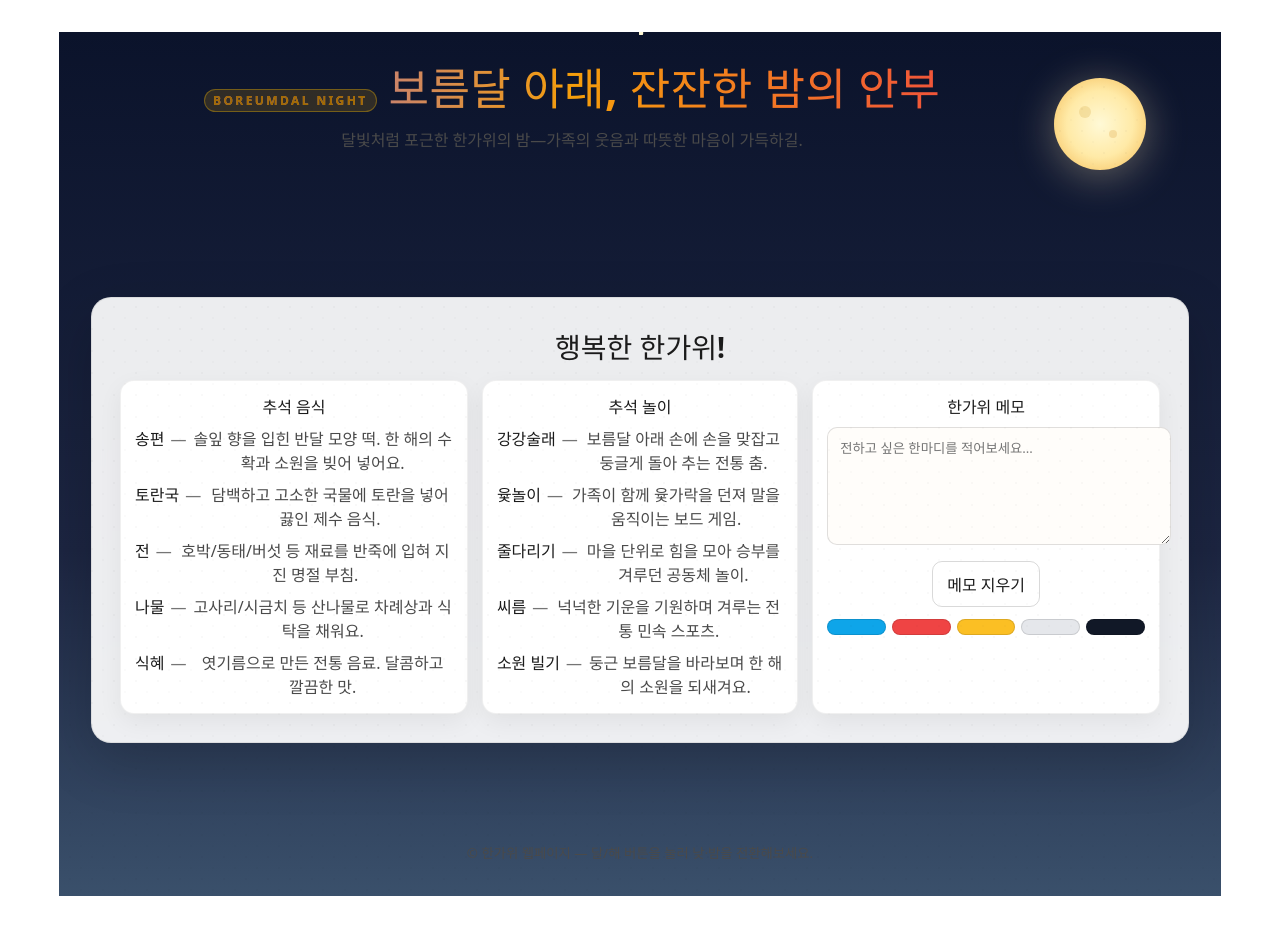
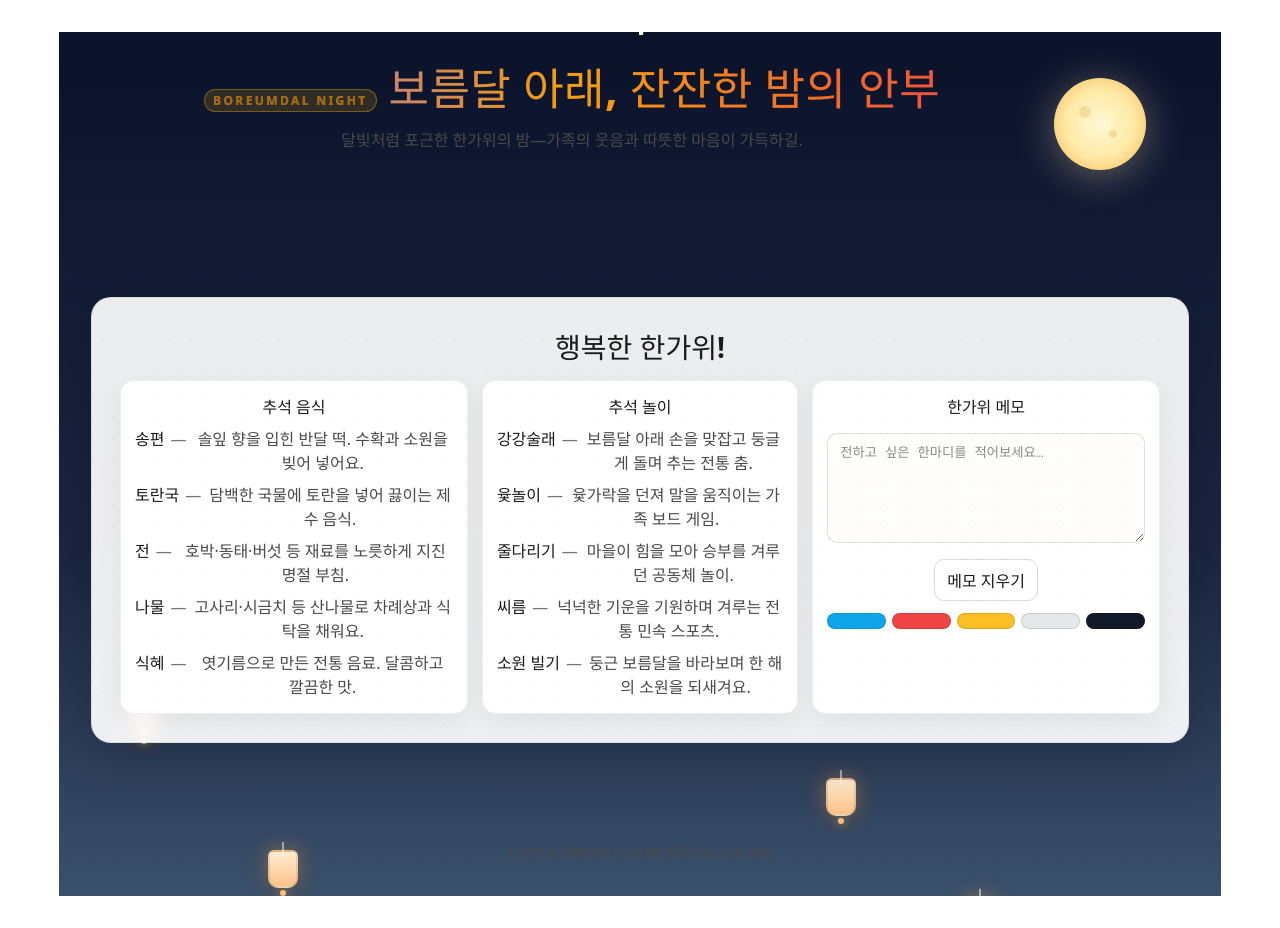
Before and after one commit to Ddaaan/PB-vue-static-page, a Vue app: page / in a window 1280 px wide. Built offline with nearby package versions, Linux system fonts and the light colour scheme.

Commit message:
Update 한가위 페이지

```diff
--- a/src/App.vue
+++ b/src/App.vue
@@ -1,11 +1,16 @@
 <template>
   <main class="app" :data-night="isNight">
-    <!-- 배경: 하늘/별 -->
+    <!-- 별이 있는 밤하늘 -->
     <div class="sky" aria-hidden="true">
       <i v-for="n in 80" :key="n" class="star" />
     </div>
 
-    <!-- 헤더: 보름달 & 밤 느낌 카피 + 테마 토글 -->
+    <!-- 떠다니는 풍등 -->
+    <ul class="lanterns" aria-hidden="true">
+      <li v-for="i in 8" :key="i" :style="lanternStyle(i - 1)"></li>
+    </ul>
+
+    <!-- 헤더: 보름달 & 밤 느낌 + 토글 -->
     <header class="hero">
       <div class="copy">
         <h1>
@@ -46,7 +51,7 @@
       </button>
     </header>
 
-    <!-- 본문 섹션 -->
+    <!-- 본문 -->
     <section class="section">
       <h2>행복한 한가위!</h2>
 
@@ -79,10 +84,18 @@
         <article class="panel">
           <h3>한가위 메모</h3>
           <label class="note">
-            <textarea v-model="note" placeholder="전하고 싶은 한마디를 적어보세요…"></textarea>
+            <!-- ✅ 부모보다 커지지 않도록 box-sizing 및 width 고정, 글자색 진하게 -->
+            <textarea
+                v-model="note"
+                class="memo"
+                placeholder="전하고 싶은 한마디를 적어보세요…"
+            ></textarea>
           </label>
-          <button class="btn ghost" @click="clearNote" :disabled="note.trim().length === 0">메모 지우기</button>
+          <button class="btn ghost" @click="clearNote" :disabled="note.trim().length === 0">
+            메모 지우기
+          </button>
 
+          <!-- 오방색 포인트 -->
           <div class="obang">
             <span class="c-blue" title="청(東)"></span>
             <span class="c-red" title="적(南)"></span>
@@ -95,7 +108,7 @@
     </section>
 
     <footer class="foot">
-      <small>© 한가위 웹페이지 — 달/해 버튼을 눌러 낮·밤을 전환해보세요.</small>
+      <small>© 한가위 웹페이지 — 달/해 버튼으로 낮·밤 전환</small>
     </footer>
 
     <!-- 한지 텍스처 -->
@@ -112,21 +125,22 @@ function toggleTheme() {
   isNight.value = !isNight.value;
 }
 
-/** 데이터: 추석 음식/놀이 — 타입 명시로 안전하게 */
+/** 데이터 타입 */
 type Item = { name: string; desc: string; };
 
+/** 추석 음식/놀이 */
 const foods: Item[] = [
-  { name: '송편', desc: '솔잎 향을 입힌 반달 모양 떡. 한 해의 수확과 소원을 빚어 넣어요.' },
-  { name: '토란국', desc: '담백하고 고소한 국물에 토란을 넣어 끓인 제수 음식.' },
-  { name: '전', desc: '호박/동태/버섯 등 재료를 반죽에 입혀 지진 명절 부침.' },
-  { name: '나물', desc: '고사리/시금치 등 산나물로 차례상과 식탁을 채워요.' },
+  { name: '송편', desc: '솔잎 향을 입힌 반달 떡. 수확과 소원을 빚어 넣어요.' },
+  { name: '토란국', desc: '담백한 국물에 토란을 넣어 끓이는 제수 음식.' },
+  { name: '전', desc: '호박·동태·버섯 등 재료를 노릇하게 지진 명절 부침.' },
+  { name: '나물', desc: '고사리·시금치 등 산나물로 차례상과 식탁을 채워요.' },
   { name: '식혜', desc: '엿기름으로 만든 전통 음료. 달콤하고 깔끔한 맛.' },
 ];
 
 const plays: Item[] = [
-  { name: '강강술래', desc: '보름달 아래 손에 손을 맞잡고 둥글게 돌아 추는 전통 춤.' },
-  { name: '윷놀이', desc: '가족이 함께 윷가락을 던져 말을 움직이는 보드 게임.' },
-  { name: '줄다리기', desc: '마을 단위로 힘을 모아 승부를 겨루던 공동체 놀이.' },
+  { name: '강강술래', desc: '보름달 아래 손을 맞잡고 둥글게 돌며 추는 전통 춤.' },
+  { name: '윷놀이', desc: '윷가락을 던져 말을 움직이는 가족 보드 게임.' },
+  { name: '줄다리기', desc: '마을이 힘을 모아 승부를 겨루던 공동체 놀이.' },
   { name: '씨름', desc: '넉넉한 기운을 기원하며 겨루는 전통 민속 스포츠.' },
   { name: '소원 빌기', desc: '둥근 보름달을 바라보며 한 해의 소원을 되새겨요.' },
 ];
@@ -136,10 +150,24 @@ const note = ref('');
 function clearNote() {
   note.value = '';
 }
+
+/** 풍등 스타일 (엄격 TS 안전) */
+function lanternStyle(i: number) {
+  const left = (i * 12 + 6) % 100;
+  const delay = (i % 5) * 0.9;
+  const dur = 10 + (i % 4) * 2;
+  const scale = 0.8 + (i % 3) * 0.12;
+  return {
+    left: `${left}%`,
+    animationDelay: `${delay}s`,
+    animationDuration: `${dur}s`,
+    transform: `scale(${scale})`,
+  } as const;
+}
 </script>
 
 <style scoped>
-/* 색/배경 */
+/* 기본 레이아웃 / 컬러 */
 .app {
   --bg-night: linear-gradient(180deg, #0b132b 0%, #1c2541 60%, #3a506b 100%);
   --bg-day: linear-gradient(180deg, #9be2ff 0%, #c7f5ff 60%, #fef6e4 100%);
@@ -170,12 +198,10 @@ function clearNote() {
   opacity: 0.35; mix-blend-mode: multiply; pointer-events: none;
 }
 
-/* 배경 별 */
+/* 별 */
 .sky { position: absolute; inset: 0; overflow: hidden; pointer-events: none; }
 .star {
-  position: absolute;
-  width: 2px; height: 2px;
-  background: #fff9d6; border-radius: 50%;
+  position: absolute; width: 2px; height: 2px; background: #fff9d6; border-radius: 50%;
   top: calc((var(--i, 1) * 7) % 100 * 1%); left: calc((var(--i, 1) * 13) % 100 * 1%);
   opacity: .85; animation: twinkle 2.8s infinite ease-in-out;
 }
@@ -184,6 +210,22 @@ function clearNote() {
 .star:nth-child(n) { --i: 1; }
 @keyframes twinkle { 0%,100%{opacity:.4;transform:scale(1)} 50%{opacity:1;transform:scale(1.6)} }
 .app[data-night="false"] .star { display: none; }
+
+/* 풍등 */
+.lanterns { list-style: none; margin: 0; padding: 0; position: absolute; inset-inline: 0; bottom: -20vh; pointer-events: none; }
+.lanterns li {
+  position: absolute; bottom: -20vh; width: 26px; height: 34px;
+  background: linear-gradient(#ffecd1, #ffc48a);
+  border: 2px solid rgba(0,0,0,0.1);
+  border-radius: 6px 6px 10px 10px;
+  box-shadow: 0 8px 16px rgba(0,0,0,0.15), 0 0 20px rgba(255,160,64,0.45);
+  animation: floatUp linear infinite;
+}
+.lanterns li::before, .lanterns li::after { content:''; position:absolute; left:50%; transform:translateX(-50%); }
+.lanterns li::before { top:-10px; width:2px; height:14px; background:rgba(255,255,255,0.5); }
+.lanterns li::after { bottom:-10px; width:6px; height:6px; background:#ffbe76; border-radius:50%; box-shadow:0 0 10px rgba(255,190,118,0.8); }
+@keyframes floatUp { from{transform:translateY(0)} to{transform:translateY(-120vh)} }
+.app[data-night="false"] .lanterns li { opacity:.75; box-shadow: 0 6px 12px rgba(0,0,0,0.1), 0 0 0 rgba(255,160,64,0); }
 
 /* 헤더 */
 .hero {
@@ -228,24 +270,18 @@ function clearNote() {
   border-radius: 20px;
   padding: clamp(16px, 3.5vw, 28px);
 }
-.section > h2 {
-  margin: 0 0 12px; font-size: clamp(22px, 3.6vw, 28px);
-}
+.section > h2 { margin: 0 0 12px; font-size: clamp(22px, 3.6vw, 28px); }
 
 /* 그리드 */
-.grid {
-  display: grid; gap: 14px;
-  grid-template-columns: 1fr;
-}
-@media (min-width: 860px) {
-  .grid { grid-template-columns: 1.1fr 1fr 1.1fr; }
-}
+.grid { display: grid; gap: 14px; grid-template-columns: 1fr; }
+@media (min-width: 860px) { .grid { grid-template-columns: 1.1fr 1fr 1.1fr; } }
 
 /* 패널 */
 .panel {
   background: #fff; border: 1px solid rgba(0,0,0,0.06);
   border-radius: 14px; padding: 14px;
   box-shadow: 0 8px 24px rgba(0,0,0,0.06);
+  overflow: hidden; /* ✅ 내부 요소가 넘칠 때 잘림 방지 */
 }
 .panel h3 { margin: 0 0 8px; font-size: 16px; }
 
@@ -256,31 +292,36 @@ function clearNote() {
 .dash { opacity: .6; }
 .desc { color: var(--ink-soft); }
 
-/* 메모 */
-.note textarea {
-  width: 100%; min-height: 96px; resize: vertical;
-  padding: 10px 12px; border-radius: 10px;
-  border: 1px solid rgba(0,0,0,0.12); background: #fffdfa;
-  font-family: ui-sans-serif, system-ui, -apple-system, "Segoe UI", Roboto, "Noto Sans KR", "Apple SD Gothic Neo", sans-serif;
+/* 메모 입력란 */
+.note { display: block; }
+.memo {
+  width: 100%;
+  max-width: 100%;
+  min-height: 110px;
+  resize: vertical;
+  padding: 10px 12px;
+  margin: 6px 0 0;
+  border-radius: 10px;
+  border: 1px solid rgba(0,0,0,0.12);
+  background: #fffdfa;
+  color: #111;                 /* ✅ 글씨 진하게 */
+  box-sizing: border-box;      /* ✅ 패딩/보더 포함 → 부모보다 커지지 않음 */
+  line-height: 1.45;
 }
+.memo::placeholder { color: rgba(0,0,0,0.45); } /* ✅ placeholder도 보이게 */
 
-/* 버튼 */
 .btn {
-  appearance: none; border: none;
-  background: linear-gradient(90deg, #f59e0b, #ef4444);
-  color: white; padding: 10px 14px; border-radius: 10px; font-weight: 700;
-  cursor: pointer; transition: transform 120ms ease, filter 120ms ease;
+  appearance: none; border: 1px solid rgba(0,0,0,0.15);
+  background: transparent; color: var(--ink);
+  padding: 8px 12px; border-radius: 10px; font-weight: 700;
+  cursor: pointer; transition: transform 120ms ease, filter 120ms ease, background 120ms ease;
   margin-top: 10px;
 }
-.btn:hover { transform: translateY(-1px); filter: brightness(1.05); }
+.btn:hover { transform: translateY(-1px); background: rgba(0,0,0,0.04); }
 .btn:active { transform: translateY(0); }
-.btn.ghost { background: transparent; border: 1px solid rgba(0,0,0,0.15); color: var(--ink); }
 
-/* 오방색 포인트 */
-.obang {
-  display: grid; grid-template-columns: repeat(5, 1fr);
-  gap: 6px; margin-top: 12px;
-}
+/* 오방색 */
+.obang { display: grid; grid-template-columns: repeat(5, 1fr); gap: 6px; margin-top: 12px; }
 .obang span { display:block; height: 16px; border-radius: 999px; box-shadow: inset 0 0 0 1px rgba(0,0,0,0.12); }
 .c-blue { background:#0ea5e9; } .c-red{background:#ef4444;} .c-yellow{background:#fbbf24;}
 .c-white{background:#e5e7eb;} .c-black{background:#111827; }
```
